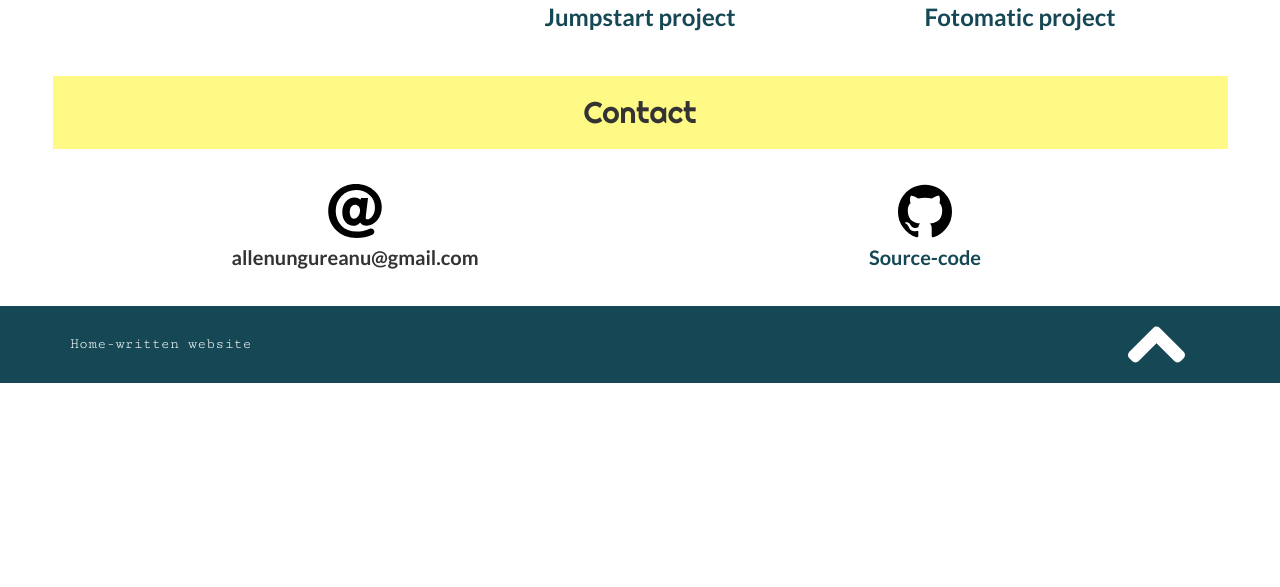
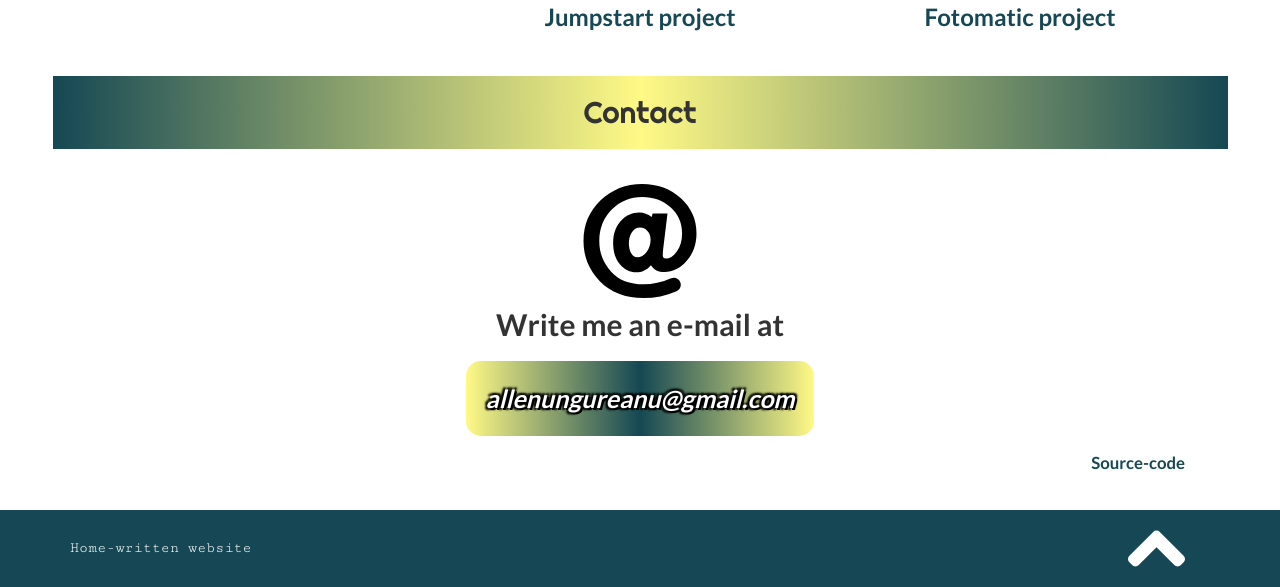
Before and after one commit to UAllen95/UAllen95.github.io, a PHP site: page / in a window 1280 px wide. Shown: the part 1418-2005 px from the top of the page. Before the commit the page ends 1801 px from the top, so only its background shows below. Run offline with PHP 8.4, Linux system fonts and the light colour scheme; style sheets or scripts are compiled from the project's sources.

Commit message:
linear-gradients

```diff
--- a/index.html
+++ b/index.html
@@ -48,9 +48,9 @@
             <!-- phone -->
             <ul class="nav navbar-nav navbar-right phone">
               <ul>
-                <li><a href="#technical-skills">Technical Skills</a></li>
-                <li><a href="#portfolio">Porfolio</a></li>
-                <li><a href="#contact">Contact</a></li>
+                <li><a class="smooth-scroll" href="#technical-skills">Technical Skills</a></li>
+                <li><a class="smooth-scroll" href="#portfolio">Porfolio</a></li>
+                <li><a class="smooth-scroll" href="#contact">Contact</a></li>
               </ul>
             </ul>
           </div>
@@ -90,44 +90,32 @@
 
         <div class="container">
           <div class="col-sm-4 col-xs-6">
-            <div class="icon-container">
-              <img class="img-responsive" src="resources/images/icon_html.png"/>
-            </div>
+            <div class="icon-container"><img class="img-responsive" src="resources/images/icon_html.png"/></div>
             <h3>HTML5</h3>
           </div>
 
           <div class="col-sm-4 col-xs-6">
-            <div class="icon-container">
-              <img class="img-responsive" src="resources/images/icon_css.png"/>
-            </div>
+            <div class="icon-container"><img class="img-responsive" src="resources/images/icon_css.png"/></div>
             <h3>CSS3</h3>
           </div>
 
           <div class="col-sm-4 col-xs-6">
-            <div class="icon-container">
-              <img class="img-responsive" src="resources/images/icon_js.png"/>
-            </div>
+            <div class="icon-container"><img class="img-responsive" src="resources/images/icon_js.png"/></div>
             <h3>JavaScript</h3>
           </div>
 
           <div class="col-sm-4 col-xs-6">
-            <div class="icon-container">
-              <img class="img-responsive" src="resources/images/icon_git.png"/>
-            </div>
+            <div class="icon-container"><img class="img-responsive" src="resources/images/icon_git.png"/></div>
             <h3>Git</h3>
           </div>
 
           <div class="col-sm-4 col-xs-6">
-            <div class="icon-container">
-              <img class="img-responsive" src="resources/images/icon_bootstrap.png"/>
-            </div>
+            <div class="icon-container"><img class="img-responsive" src="resources/images/icon_bootstrap.png"/></div>
             <h3>Bootstrap</h3>
           </div>
 
           <div class="col-sm-4 col-xs-6">
-            <div class="icon-container">
-              <img class="img-responsive code-icon" src="resources/images/icon_jQuery.png"/>
-            </div>
+            <div class="icon-container"><img class="img-responsive" src="resources/images/icon_jquery.png"/></div>
             <h3>jQuery</h3>
           </div>
         </div>
@@ -184,17 +172,33 @@
         <h2 class="yellow-background">Contact</h2>
 
         <div class="container">
-          <div class="col-sm-6 col-xs-12 email">
+          <div class="email">
             <img src="resources/images/icons/at.svg">
-            <p>allenungureanu@gmail.com</p>
+            <p class="tip">Write me an e-mail at</p>
+            <p class="data">allenungureanu@gmail.com</p>
           </div>
 
-          <div class="col-sm-6 col-xs-12">
-            <a href="https://github.com/UAllen95" target="_blank">
-              <img src="resources/images/icons/github-logo.svg">
-              <p>Source-code</p>
-            </a>
+      <!--      <textarea class="form-control" rows="3"></textarea>
+
+              <div class="form-group">
+                <label class="sr-only" for="exampleinputEmail3">Name</label>
+                <input type="name" class="form-control" id="exampleInputEmail3" placeholder="Name">
+              </div>
+              <div class="form-group">
+                <label class="sr-only" for="exampleInputEmail3">Email</label>
+                <input type="email" class="form-control" id="exampleInputPassword3" placeholder="Email">
+              </div>
+              <button type="submit" class="btn btn-default">Send</button>
+            </form>
+          </div> -->
+
+            <div class="source">
+              <a href="https://github.com/UAllen95" target="_blank">
+                <p>Source-code</p>
+              </a>
+            </div>
           </div>
+
         </div>
 
       </div>
--- a/resources/css/style.css
+++ b/resources/css/style.css
@@ -41,15 +41,16 @@ p {
 /* General - Backgrounds */
 .yellow-background {
   background-color: #fff986;
+  background-image: linear-gradient(to left, #154854, #fff986, #154854);
   padding: 20px;
   margin: 0 3% 30px 3%;
 }
 
 /* Navbar */
 header .navbar-default {
-  background-color: #fff986;
+  background-color: white;
   border: 0;
-  border-bottom: 5px solid darkred;
+  border-bottom: 5px solid #fff986;
   border-radius: 0;
   margin: 0;
 }
@@ -144,6 +145,35 @@ section {
 }
 
 /* Contact */
+
+#contact .source p {
+  font-size: 1.675rem;
+  text-align: right;
+  padding-right: 25px;
+}
+
+#contact .email p {
+  font-size: 2.2rem;
+}
+
+#contact p.tip {
+  font-size: 3rem;
+}
+
+#contact p.data {
+  font-style: italic;
+  font-size: 2.5rem;
+  background-color: #154854;
+  background-image: linear-gradient(to left, #fff986, #154854, #fff986);
+  width: fit-content;
+  padding: 20px;
+  border: 5px solid white;
+  margin: 10px auto;
+  border-radius: 20px;
+  text-shadow: -2px -2px 2px #000, 2px -2px 2px #000, -2px 2px 2px #000, 2px 2px 0 #000;
+  color: white;
+}
+
 #contact img {
   width: 10%;
   padding: 5px 0;
@@ -155,6 +185,14 @@ section {
 
 #contact a {
   color: #154854;
+}
+
+#contact form {
+  margin-top: 4px;
+}
+
+#contact input {
+  width: 381px;
 }
 
 /* Footer */
@@ -219,22 +257,13 @@ footer h5 {
     padding: 10px;
   }
 
-  #contact .email img {
-    display: inline-block;
-  }
-
-  #contact .email p {
-    display: inline-block;
-    padding: 10px;
-  }
-
   .jumbotron .text-container {
     width: auto;
   }
 }
 
 @media only screen and (max-width: 480px) {
-  h3 {
+  #technical-skills h3 {
     font-size: 1.8rem;
   }
 
```
